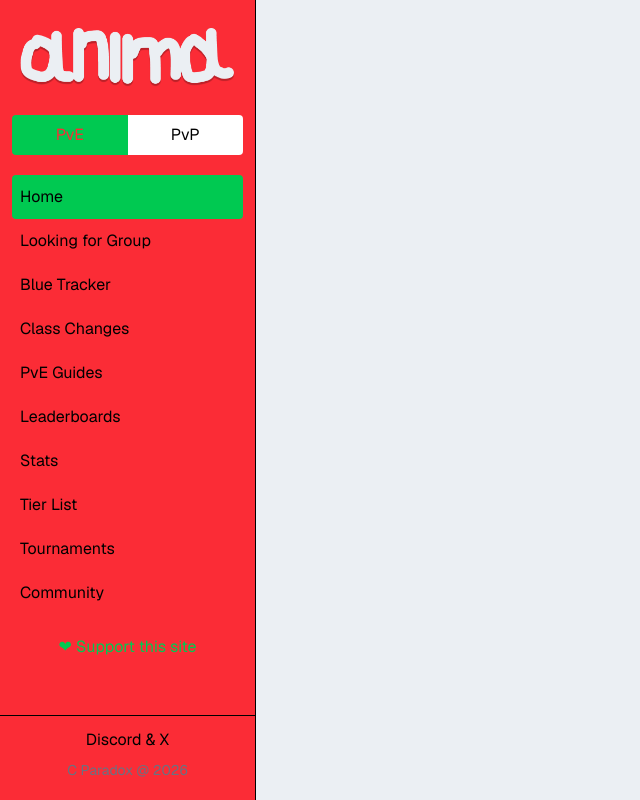
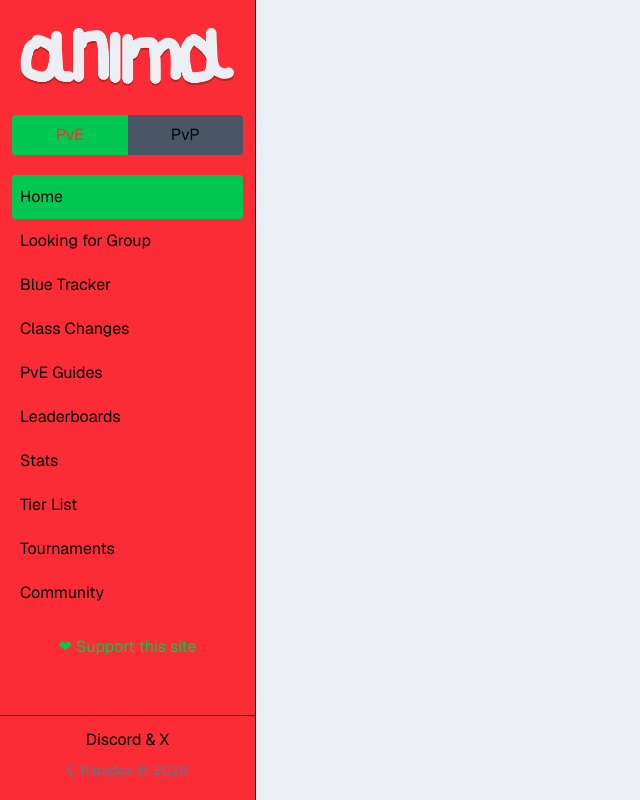
Before and after one commit to wMageblood/paradox, a React (Vite) app: page / in a window 1280 px wide. Shown: the whole page, without its empty margins (0-640 px from the left). Built offline with nearby package versions, Linux system fonts and the light colour scheme.

Commit message:
revamping some of the sidebar component

```diff
--- /dev/null
+++ b/src/components/PvE/PvE.tsx
@@ -0,0 +1,3 @@
+const Pve = () => <p>Pve Section Pve</p>
+
+export default Pve;
--- /dev/null
+++ b/src/components/PvP/PvP.tsx
@@ -0,0 +1,3 @@
+const Pvp = () => <p>PvP Section PvP</p>
+
+export default Pvp;
--- a/src/components/Sidebar/Sidebar.tsx
+++ b/src/components/Sidebar/Sidebar.tsx
@@ -3,22 +3,11 @@ import anima from "../../assets/logo.png";
 
 const Sidebar = () => {
 
- const [pveToggle, setPveToggle] = useState(true);
- const [pvpToggle, setPvpToggle] = useState(false);
 
- const handlePveToggle = () => {
-  setPvpToggle(false)
-  setPveToggle(true)
-};
+const [visibility, setVisibility] = useState<'pve' | 'pvp'>('pve')
 
 
-const handlePvpToggle = () => {
-  setPveToggle(false)
-  setPvpToggle(true);
- };
-
-
- const sidebarItems = [
+ const pveSidebarItems = [
   { name: "Home", href: "/", key: 1 },
   { name: "Looking for Group", href: "/looking-for-group", key: 2 },
   { name: "Blue Tracker", href: "/blue-tracker", key: 3 },
@@ -31,25 +20,34 @@ const handlePvpToggle = () => {
   { name: "Community", href: "/community", key: 10 },
  ];
 
+ const pvpSidebarItems = [
+  { name: "Home", href: "/", key: 1 },
+  { name: "Looking for Group PVP", href: "/looking-for-group", key: 2 },
+  { name: "Blue Tracker PVP", href: "/blue-tracker", key: 3 },
+  { name: "Class Changes PVP", href: "/class-changes", key: 4 },
+  { name: "PvE Guides PVP", href: "/pve-guides", key: 5 },
+  { name: "Leaderboards PVP", href: "/leaderboards", key: 6 },
+  { name: "Stats PVP", href: "/stats", key: 7 },
+  { name: "Tier List PVP", href: "/tier-list", key: 8 },
+  { name: "Tournaments PVP", href: "/tournaments", key: 9 },
+  { name: "Community PVP", href: "/community", key: 10 },
+ ];
+
 
  return (
-  <div className="fixed top-0 left-0 flex h-full w-64 flex-col bg-red-500 border-r border-black z-50">
+  <div className="fixed top-0 left-0 w-64 h-full border-r z-50 flex flex-col bg-red-500 transition-transform duration-300 -translate-x-full lg:translate-x-0">
    <div>
     <img className="px-5 py-2 mt-5" src={anima} />
    </div>
    <div className="flex *:px-5 *:py-2 my-5">
-    <button onClick={() => handlePveToggle()} className={`w-full ml-3 rounded-l-sm ${pveToggle ? "bg-green-500 text-red-500" : "bg-white text-black"}`}>PvE</button>
-    <button onClick={() => handlePvpToggle()} className={`w-full mr-3 rounded-r-sm ${pvpToggle ? "bg-green-500 text-red-500" : "bg-white text-black"}`}>PvP</button>
+    <button onClick={() => setVisibility('pve')} className={`w-full ml-3 rounded-l-sm ${visibility === 'pve' ? "bg-green-500 text-red-500" : "bg-gray-600 text-gray-950"}`}>PvE</button>
+    <button onClick={() => setVisibility('pvp')} className={`w-full mr-3 rounded-r-sm ${visibility === 'pvp' ? "bg-green-500 text-red-500" : "bg-gray-600 text-gray-950"}`}>PvP</button>
    </div>
    <div>
     <ul>
-     {sidebarItems.map(({ name, href, key }) => (
-      <li key={key} className={`mx-3 py-2.5 hover:bg-blue-500 hover:text-white hover:rounded-sm ${window.location.pathname === href ? "bg-green-500 rounded-sm" : "bg-red-500"}`}>
-       <a className="ml-2" href={href}>
-        {name}
-       </a>
-      </li>
-     ))}
+      {visibility === 'pve'
+        ? (pveSidebarItems.map(({name, href, key}) => <li key={key} className={`mx-3 py-2.5 hover:bg-blue-500 hover:text-white hover:rounded-sm ${window.location.pathname === href ? "bg-green-500 rounded-sm" : "bg-red-500"}`}><a className={`ml-2`} href={href}>{name}</a></li>))
+        : (pvpSidebarItems.map(({name, href, key}) => <li key={key} className={`mx-3 py-2.5 hover:bg-blue-500 hover:text-white hover:rounded-sm ${window.location.pathname === href ? "bg-green-500 rounded-sm" : "bg-red-500"}`}><a className="ml-2" href={href}>{name}</a></li>))}
     </ul>
    </div>
    <div className="text-center mt-5 text-green-500 hover:text-green-300">❤︎ Support this site</div>
--- a/src/main.tsx
+++ b/src/main.tsx
@@ -1,10 +1,12 @@
 import { StrictMode } from "react";
 import { createRoot } from "react-dom/client";
 import "./index.css";
-import Sidebar from "./components/Sidebar/Sidebar.tsx";
+import Sidebar from "./components/Sidebar/Sidebar";
+import Pve from "./components/PvE/PvE.tsx"
 
 createRoot(document.getElementById("root")!).render(
   <StrictMode>
-    <Sidebar />
+      <Sidebar />
+      <Pve />
   </StrictMode>,
 );
```
